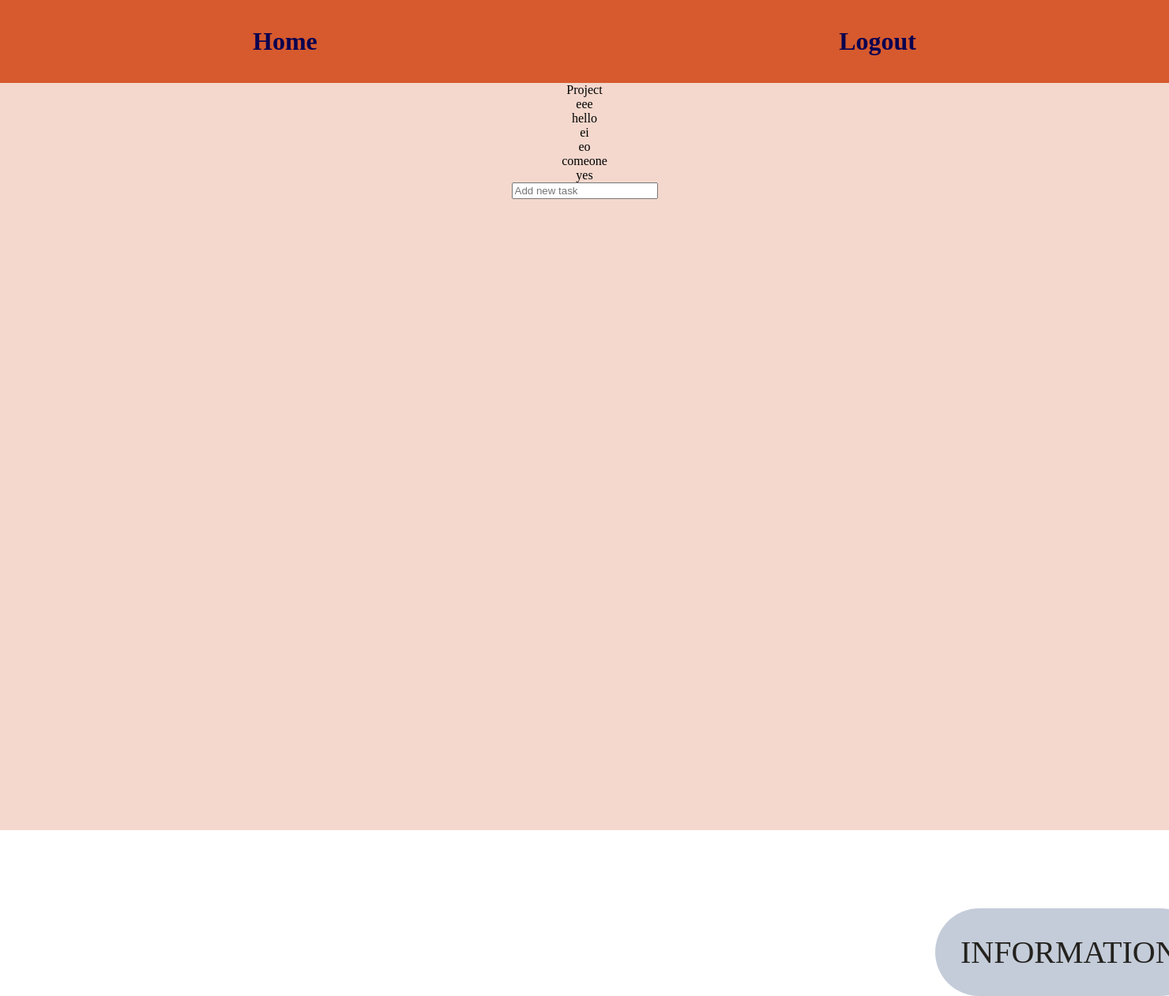
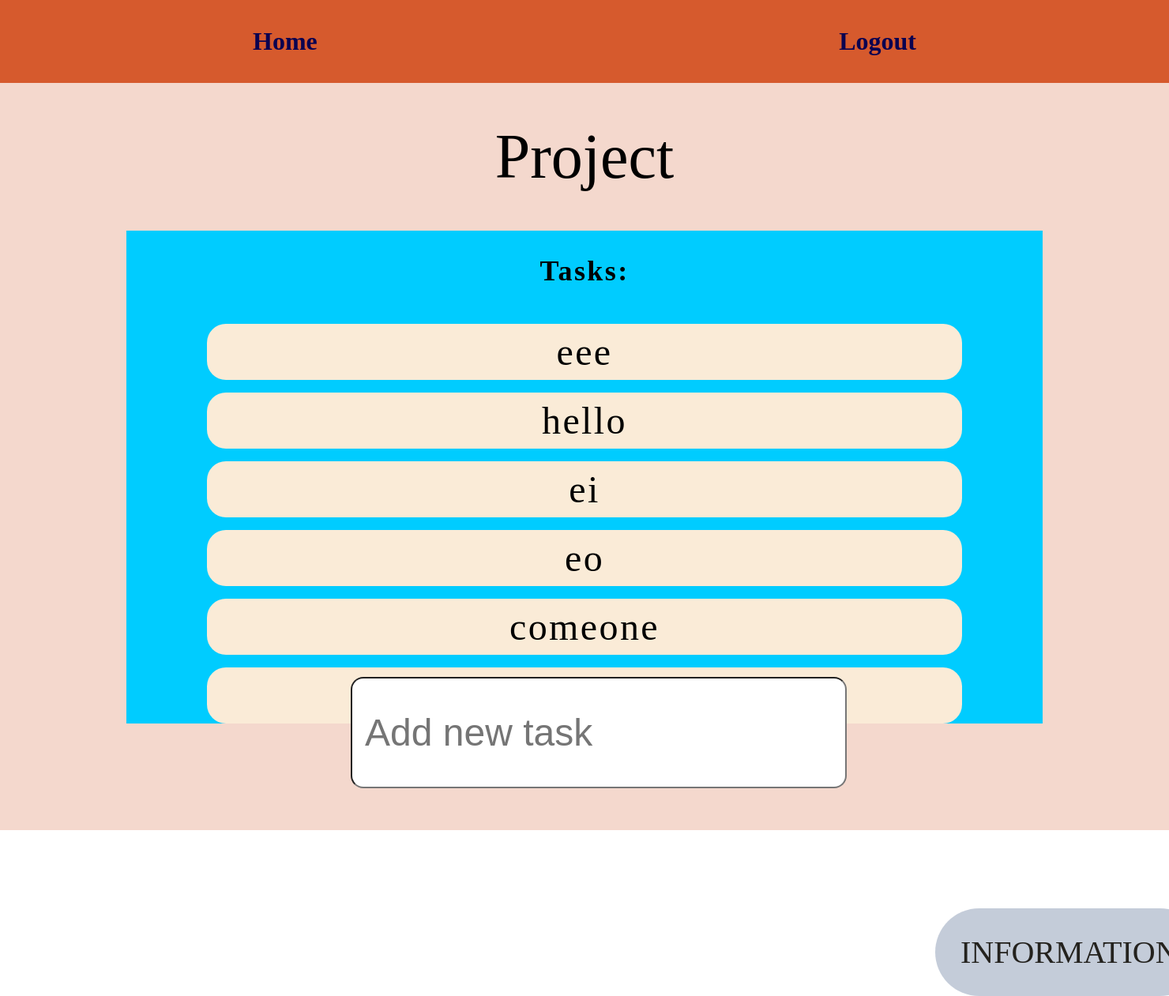
Before and after one commit to georgeballasdev/tasks_app, a Django app: page /project/19/ in a window 1480 px wide; the page is wider, and only the part inside the window is pictured. Shown: that part at 79% size. Run offline with Django 4.2, Linux system fonts and the light colour scheme; a user stored in the database is signed in; data comes from the database, SQL or seed files in the repository; both versions use the stored data as it was after the commit; some libraries are stand-ins or nearby versions.

Commit message:
Modularize and refactor js, build project detail page and functionality

```diff
--- a/TasksApp/tasks/static/css/project.css
+++ b/TasksApp/tasks/static/css/project.css
@@ -0,0 +1,47 @@
+.project {
+    width: 100%;
+    letter-spacing: 0.15rem;
+    padding-bottom: 10rem;
+}
+
+.title {
+    font-size: 5rem;
+    padding: 3rem;
+}
+
+.tasks {
+    background-color: rgb(0, 204, 255);
+    font-size: 1.5rem;
+    display: flex;
+    height: 85%;
+    padding: 0 5%;
+    display: flex;
+    flex-direction: column;
+    align-items: center;
+    justify-content: center;
+    row-gap: 1rem;
+}
+
+.task {
+    font-size: 3rem;
+    width: 90%;
+    letter-spacing: 0.15rem;
+    color: black;
+    word-wrap: break-word;
+    background-color: antiquewhite;
+    padding: 0.5rem;
+    border-radius: 1.5rem;
+}
+
+#task-input {
+    color: black;
+    width: 40%;
+    height: 10%;
+    border-radius: 1rem;
+    font-size: 3rem;
+    position: absolute;
+    bottom: 5%;
+    right: 30%;
+    left: 30%;
+    padding: 1rem;
+}
--- /dev/null
+++ b/TasksApp/tasks/static/js/helper_functions.js
@@ -0,0 +1,16 @@
+const infoBox = $('#info');
+
+function newInfo(info) {
+    $(infoBox).css({bottom: '-20%'});
+    infoBox.text(info);
+    $(infoBox).animate({bottom: '5%'}, 1000);
+    setTimeout(() => {$(infoBox).animate({bottom: '-20%'}, 1000)}, 3000);
+}
+
+function smoothRemove(elm) {
+    $(elm).fadeTo(300, 0.01, () => {
+        $(elm).slideUp(150, () => {
+            $(elm).remove();
+        });
+    });
+}
--- /dev/null
+++ b/TasksApp/tasks/static/js/project_handler.js
@@ -0,0 +1,42 @@
+function appendTask(response, project) {
+    let new_task = $('<div></div>').text(response['task']);
+    $(new_task).attr({'id': response['task_id'], 'class': 'task'});
+    let tasks = $(project).find('.tasks');
+    $(tasks).find('p').remove();
+    $(tasks).append(new_task);
+}
+
+function removeTask(target) {
+    let taskId = $(target).attr('id');
+    let token = $('input[name=csrfmiddlewaretoken]').val();
+    $.ajax({
+        type: 'POST',
+        url: 'http://' + window.location.host + '/ajax/remove-task/' + taskId + '/',
+        data: {csrfmiddlewaretoken: token},
+    });
+    smoothRemove(target);
+    newInfo('Task removed');
+}
+
+$('.project').on('click','.task',function(e){
+    removeTask(e.target);
+   });
+
+$('.add-task').submit(function(e) {
+    e.preventDefault();
+    let project = $(this).closest('.project');
+    let id = $(project).attr('id');
+    let taskInput = $(this).find('input[name=task]');
+    let token = $(this).find('input[name=csrfmiddlewaretoken]').val();
+    $.ajax({
+        type: 'POST',
+        url: 'http://' + window.location.host + '/ajax/add-task/' + id + '/',
+        data: {
+            task: taskInput.val(),
+            csrfmiddlewaretoken: token
+        },
+        success: (response) => appendTask(response, project)
+    });
+    $(taskInput).val('');
+    newInfo('Task added');
+})
--- a/TasksApp/tasks/templates/tasks/base.html
+++ b/TasksApp/tasks/templates/tasks/base.html
@@ -19,5 +19,6 @@
         <div><a href="{% url 'accounts:logout' %}">Logout</a></div>
     </div>
     <div id="content">{% block content %}{% endblock %}</div>
+    <script type="text/javascript" src="{% static 'js/helper_functions.js' %}"></script>
 </body>
 </html>
--- a/TasksApp/tasks/templates/tasks/home.html
+++ b/TasksApp/tasks/templates/tasks/home.html
@@ -31,5 +31,6 @@
         {% endif %}
         <a id="add-project" class="fa-solid fa-circle-plus fa-xl" href="{% url 'tasks:new_project' %}"></a>
     </div>
+    <script type="text/javascript" src="{% static 'js/project_handler.js' %}"></script>
     <script type="text/javascript" src="{% static 'js/home.js' %}"></script>
 {% endblock %}
--- a/TasksApp/tasks/templates/tasks/project.html
+++ b/TasksApp/tasks/templates/tasks/project.html
@@ -2,16 +2,21 @@
 {% load static %}
 {% block content %}
     <link rel="stylesheet" href="{% static 'css/project.css' %}">
-    <div id="project">
-        <div id="title">{{ project.title }}</div>
-        <div id="tasks">
+    <div class="title">{{ project.title }}</div>
+    <div class="project" id="{{ project.id }}">
+        <div class="tasks">
+            <h2>Tasks:</h2>
             {% if project.tasks.all %}
                 {% for task in project.tasks.all %}
-                    <div class="task">{{ task.text }}</div>
+                    <div class="task" id="{{ task.id }}">{{ task.text }}</div>
                 {% endfor %}
             {% else %}
-                <p>No tasks yet for this project</p>
+                <p>No tasks for this project yet</p>
             {% endif %}
         </div>
-        <input type="text" id="add-task" placeholder="Add new task">
+            <form method="POST" class="add-task">
+                {% csrf_token %}
+                <input type="text" id="task-input" name="task" placeholder="Add new task">
+            </form>
+    <script type="text/javascript" src="{% static 'js/project_handler.js' %}"></script>
 {% endblock %}
```
Also changed, not shown: TasksApp/tasks/static/js/home.js (+0 -62 lines), TasksApp/db.sqlite3, TasksApp/tasks/static/js/project.js (deleted).
